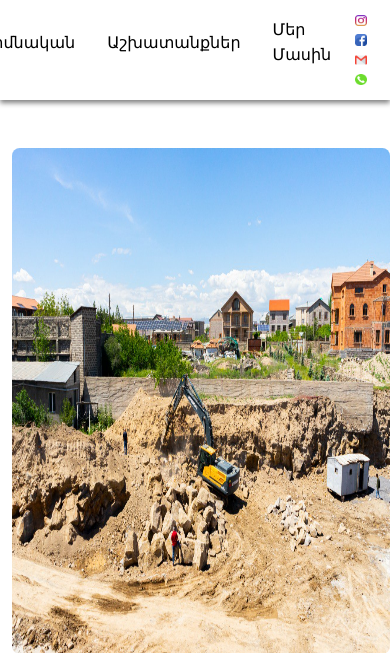
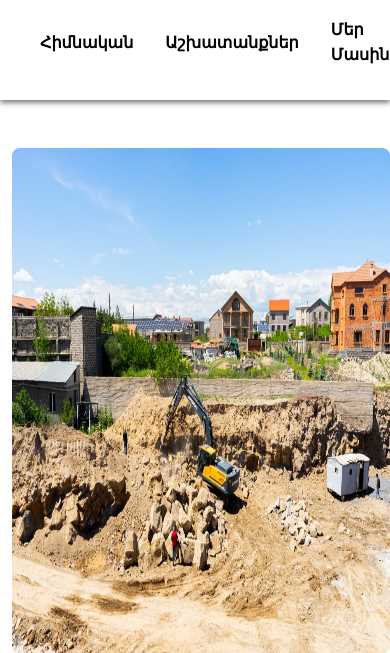
Before and after one commit to elitarshin/elitarshin, a Flask app: page /katlavan in a window 390 px wide. Shown: the top 653 px of the page. Run offline with Flask 3, Linux system fonts and the light colour scheme; some libraries are stand-ins or nearby versions.

Commit message:
add mobile version

```diff
--- a/static/css/base.css
+++ b/static/css/base.css
@@ -108,8 +108,17 @@ a{
     text-decoration: none;
 }
 @media (max-width: 1024px) {
-
+    .box{
+        gap: 20vw;
+    }
+    .box1{
+        width: 20vw;
+    }
+    h4{
+        width: 10vw;
+    }
     .icons{
+        margin-right: 2vw;
         flex-direction: row;
     }
     .icons img{
@@ -123,12 +132,13 @@ a{
         display: none;
     }
     .box2{
-        width: 60%;
+        width: 100%;
     }
+
     ul{
-        margin-left: 10vw;
+        font-weight: bold;
     }
     .icons{
-        flex-direction: column;
+        display: none;
     }
 }
--- a/static/css/style.css
+++ b/static/css/style.css
@@ -1309,9 +1309,7 @@ a:hover{
     }
 }
 @media (max-width: 700px) {
-    .box{
-        margin-left:8%;
-    }
+
     .yaxt-box{
         margin-top: 15vh;
         flex-direction: column;
```
